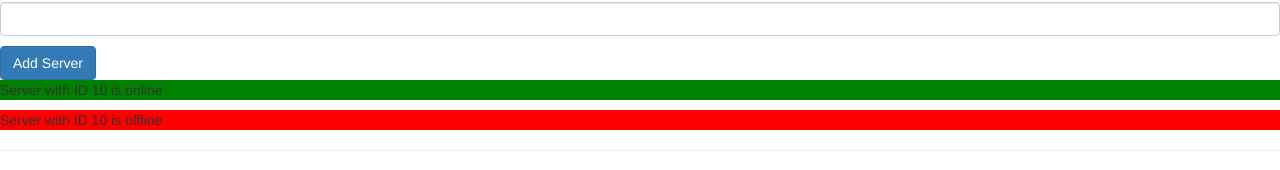
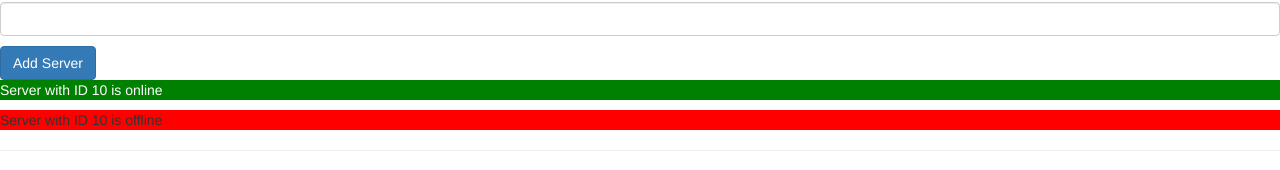
Before and after one commit to nccandiotti/angular-the-complete-guide, an Angular app: page / in a window 1280 px wide. Shown: the part 110-280 px from the top of the page. Built offline with nearby package versions, Linux system fonts and the light colour scheme.

Commit message:
end of mod 2, end of ng styles, ngFor

```diff
--- a/src/app/server/server.component.html
+++ b/src/app/server/server.component.html
@@ -1,4 +1,7 @@
-<p [ngStyle]="{ backgroundColor: getColor() }">
+<p
+  [ngStyle]="{ backgroundColor: getColor() }"
+  [ngClass]="{ online: serverStatus === 'online' }"
+>
   Server with ID {{ serverId }} is {{ serverStatus }}
 </p>
 <!-- <p>Interpolate class method: {{ getServerStatus() }}</p> -->
--- a/src/app/server/server.component.ts
+++ b/src/app/server/server.component.ts
@@ -3,6 +3,13 @@ import { Component } from '@angular/core';
 @Component({
   selector: 'app-server',
   templateUrl: './server.component.html',
+  styles: [
+    `
+      .online {
+        color: white;
+      }
+    `,
+  ],
 })
 export class ServerComponent {
   serverId: number = 10;
--- a/src/app/servers/servers.component.html
+++ b/src/app/servers/servers.component.html
@@ -13,8 +13,8 @@
 <!-- <p>{{ allowNewServer }}</p> -->
 <!-- <p [innerText]="allowNewServer"></p> -->
 <p *ngIf="serverCreated">Server was created, server name is {{ serverName }}</p>
-<app-server></app-server>
-<app-server> </app-server>
+<app-server *ngFor="let server of servers"></app-server>
+
 <ng-template #noServer else noServer>
   <p>No server was created!</p>
 
--- a/src/app/servers/servers.component.ts
+++ b/src/app/servers/servers.component.ts
@@ -11,6 +11,8 @@ export class ServersComponent implements OnInit {
   serverName = '';
   username = '';
   serverCreated = false;
+  servers = ['Testserver', 'Testserver 2'];
+
   constructor() {
     setTimeout(() => {
       this.allowNewServer = true;
@@ -21,6 +23,7 @@ export class ServersComponent implements OnInit {
 
   onCreateServer() {
     this.serverCreated = true;
+    this.servers.push(this.serverName);
     this.serverCreationStatus =
       'server was created + name is' + this.serverName;
   }
```
Also changed, not shown: 1 other file (tests, documents, lock files or other folders).
